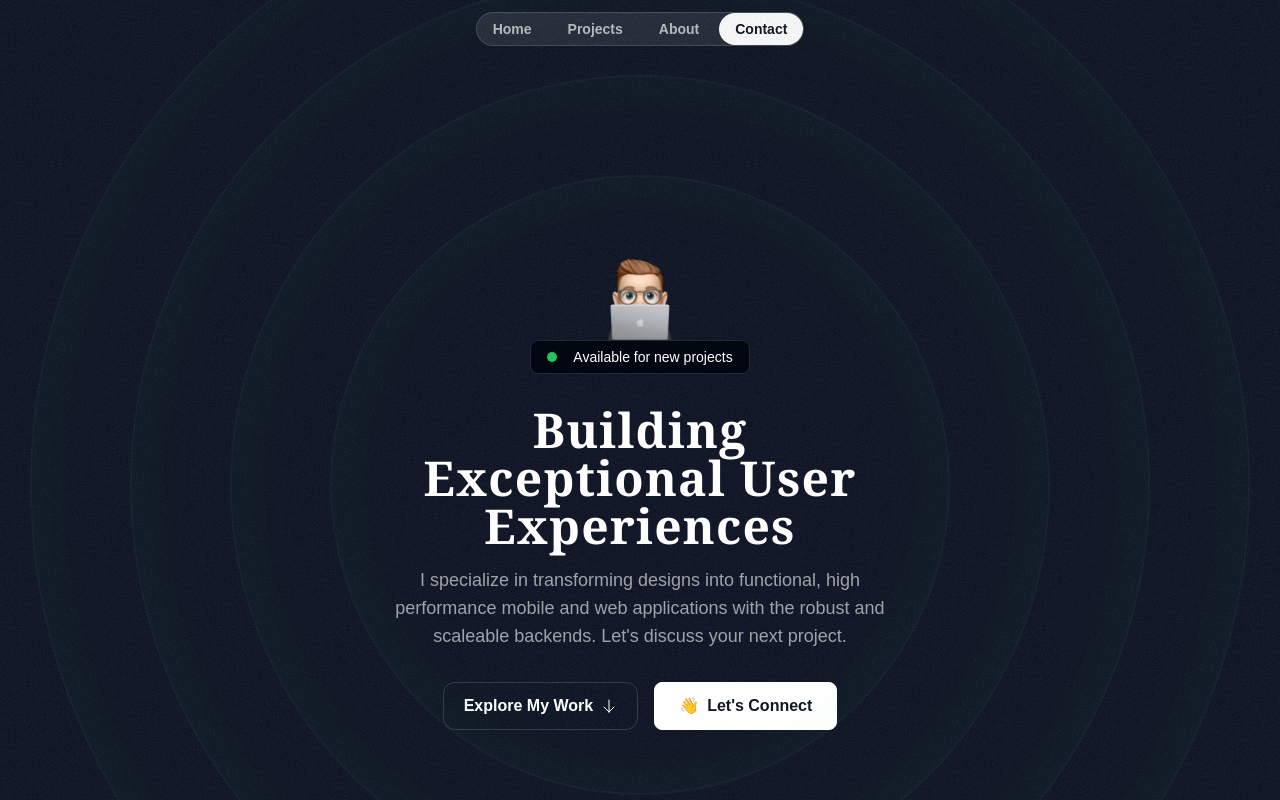
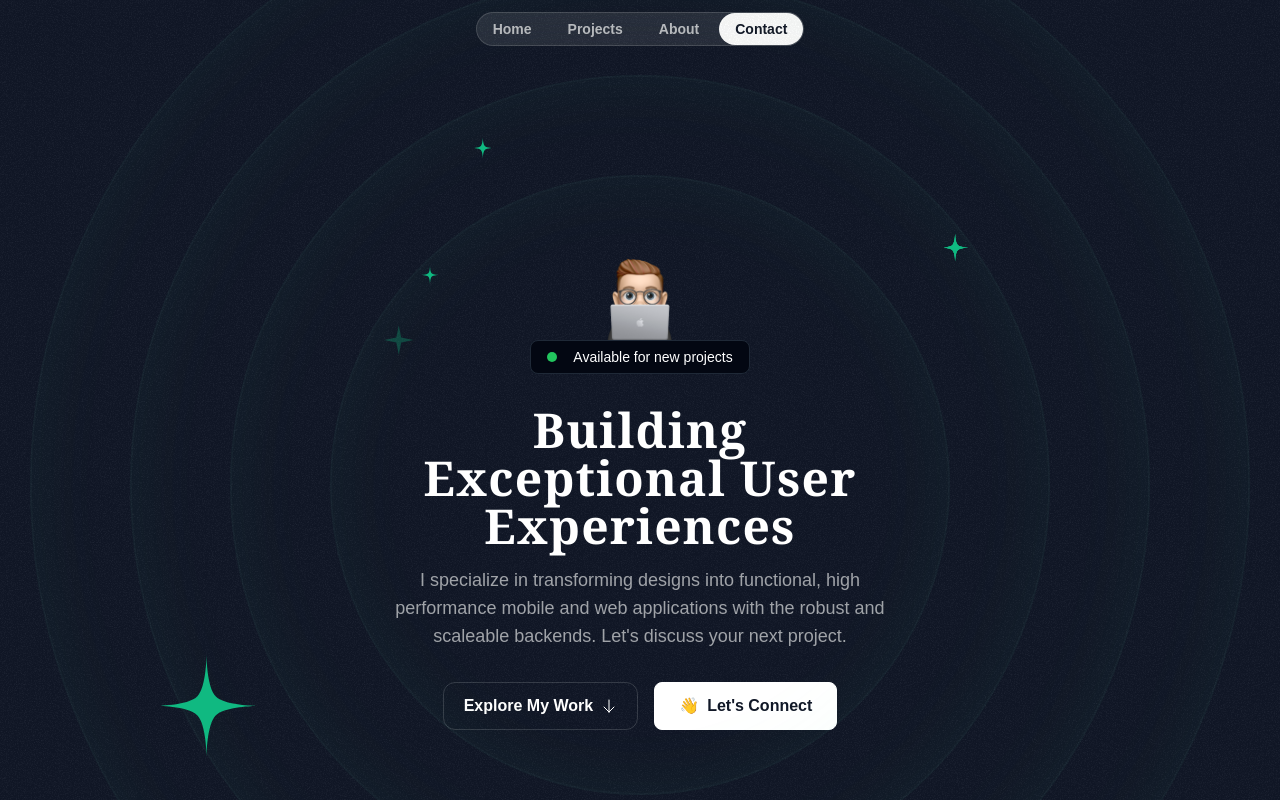
Before and after one commit to da-war/dawrish-portfolio, a Next.js app: page / in a window 1280 px wide. Shown: the top 800 px of the page. Built offline with nearby package versions, Linux system fonts and the light colour scheme; a web font is replaced by a local one.

Commit message:
Stars added

```diff
--- /dev/null
+++ b/src/components/HeroOrbit.tsx
@@ -0,0 +1,32 @@
+import React, { PropsWithChildren } from "react";
+
+interface Props {
+  size: number;
+  rotate: number;
+  children: React.ReactNode;
+}
+
+export default function HeroOrbit({ children, size, rotate }: Props) {
+  return (
+    <div>
+      <div className="absolute left-1/2 top-1/2 -translate-x-1/2 -translate-y-1/2 ">
+        <div
+          style={{
+            height: `${size}px`,
+            width: `${size}px`,
+            transform: `rotate(${rotate}deg)`,
+          }}
+        >
+          <div
+            className=" inline-flex"
+            style={{
+              transform: `rotate(${rotate * -1}deg)`,
+            }}
+          >
+            {children}
+          </div>
+        </div>
+      </div>
+    </div>
+  );
+}
--- a/src/sections/Hero.tsx
+++ b/src/sections/Hero.tsx
@@ -1,41 +1,73 @@
 import Image from "next/image";
 
-import memojiImage from "../assets/images/memoji-computer.png"
-import ArrowDown from '../assets/icons/arrow-down.svg'
+import memojiImage from "../assets/images/memoji-computer.png";
+import ArrowDown from "../assets/icons/arrow-down.svg";
 
-import grainImage from '../assets/images/grain.jpg'
+import grainImage from "../assets/images/grain.jpg";
+import StarIcon from "../assets/icons/star.svg";
+import HeroOrbit from "@/components/HeroOrbit";
+
+import SparkleIcon from "../assets/icons/sparkle.svg";
 
 export const HeroSection = () => {
-  return <div className="py-32 md:py-48 lg:py-60 relative z-0 ">
-    <div className="absolute inset-0 -z-30 opacity-5" style={{
+  return (
+    <div className="py-32 md:py-48 lg:py-60 relative z-0 overflow-x-clip">
+      <div
+        className="absolute inset-0 -z-30 opacity-5"
+        style={{
           backgroundImage: `url(${grainImage.src})`,
-    }}>
+        }}
+      ></div>
+
+      <div className="hero-circle size-[620px]"></div>
+      <div className="hero-circle size-[820px]"></div>
+      <div className="hero-circle size-[1020px]"></div>
+
+      <div>
+        <HeroOrbit rotate={-72} size={800}>
+          <StarIcon className="size-28 text-emerald-500" />
+        </HeroOrbit>
+        <HeroOrbit size={550} rotate={20}>
+          <StarIcon className="size-18 text-emerald-500" />
+        </HeroOrbit>
+        <HeroOrbit size={590} rotate={98}>
+          <StarIcon className="size-8 text-emerald-500" />
+        </HeroOrbit>
+        <HeroOrbit size={430} rotate={-14}>
+          <SparkleIcon className="size-8 text-emerald-500 opacity-30" />
+        </HeroOrbit>
+        <HeroOrbit size={440} rotate={0}>
+          <StarIcon className="size-5 text-emerald-500" />
+        </HeroOrbit>
+        <HeroOrbit size={590} rotate={98}>
+          <StarIcon className="size-8 text-emerald-500" />
+        </HeroOrbit>
+        <HeroOrbit size={590} rotate={98}>
+          <StarIcon className="size-8 text-emerald-500" />
+        </HeroOrbit>
       </div>
 
-    <div
-    className="hero-circle size-[620px]" >
-    </div>
-    <div
-    className="hero-circle size-[820px]" >
-    </div>
-    <div
-    className="hero-circle size-[1020px]" >
-    </div>
-    <div
-    className="hero-circle size-[1220px]" >
-    </div>
+      <div className="hero-circle size-[1220px]"></div>
 
       <div className="container">
         <div className="flex flex-col items-center">
           <Image src={memojiImage} alt="Memoji" className="size-[100px]" />
           <div className="bg-gray-950 border border-gray-800 px-4 py-1.5 inline-flex items-center gap-4 rounded-lg">
             <div className="bg-green-500 size-2.5 rounded-full"></div>
-      <div className="text-sm font-medium">Available for new projects</div>
+            <div className="text-sm font-medium">
+              Available for new projects
+            </div>
           </div>
         </div>
         <div className="max-w-lg mx-auto">
-  <h1 className="font-serif text-3xl text-center mt-8 tracking-wide md:text-5xl md:font-bold">Building Exceptional User Experiences</h1>
-  <p className="mt-4 text-center text-white/60 md:text-lg">I specialize in transforming designs into functional, high performance mobile and web applications with the robust and scaleable backends. Let's discuss your next project.</p>
+          <h1 className="font-serif text-3xl text-center mt-8 tracking-wide md:text-5xl md:font-bold">
+            Building Exceptional User Experiences
+          </h1>
+          <p className="mt-4 text-center text-white/60 md:text-lg">
+            I specialize in transforming designs into functional, high
+            performance mobile and web applications with the robust and
+            scaleable backends. Let's discuss your next project.
+          </p>
         </div>
         <div className="flex md:flex-row sm:flex-col md:justify-center items-center mt-8 gap-4">
           <button className="inline-flex items-center gap-2 border border-white/15 px-5 h-12 rounded-xl">
@@ -45,9 +77,9 @@ export const HeroSection = () => {
           <button className="inline-flex items-center gap-2 border border-white bg-white text-gray-900 px-6 h-12 rounded-lg">
             <span>👋</span>
             <span className="font-semibold">Let's Connect</span>
-
           </button>
         </div>
       </div>
-  </div>;
+    </div>
+  );
 };
```
Lines whose indentation alone changed are shown as unchanged.
